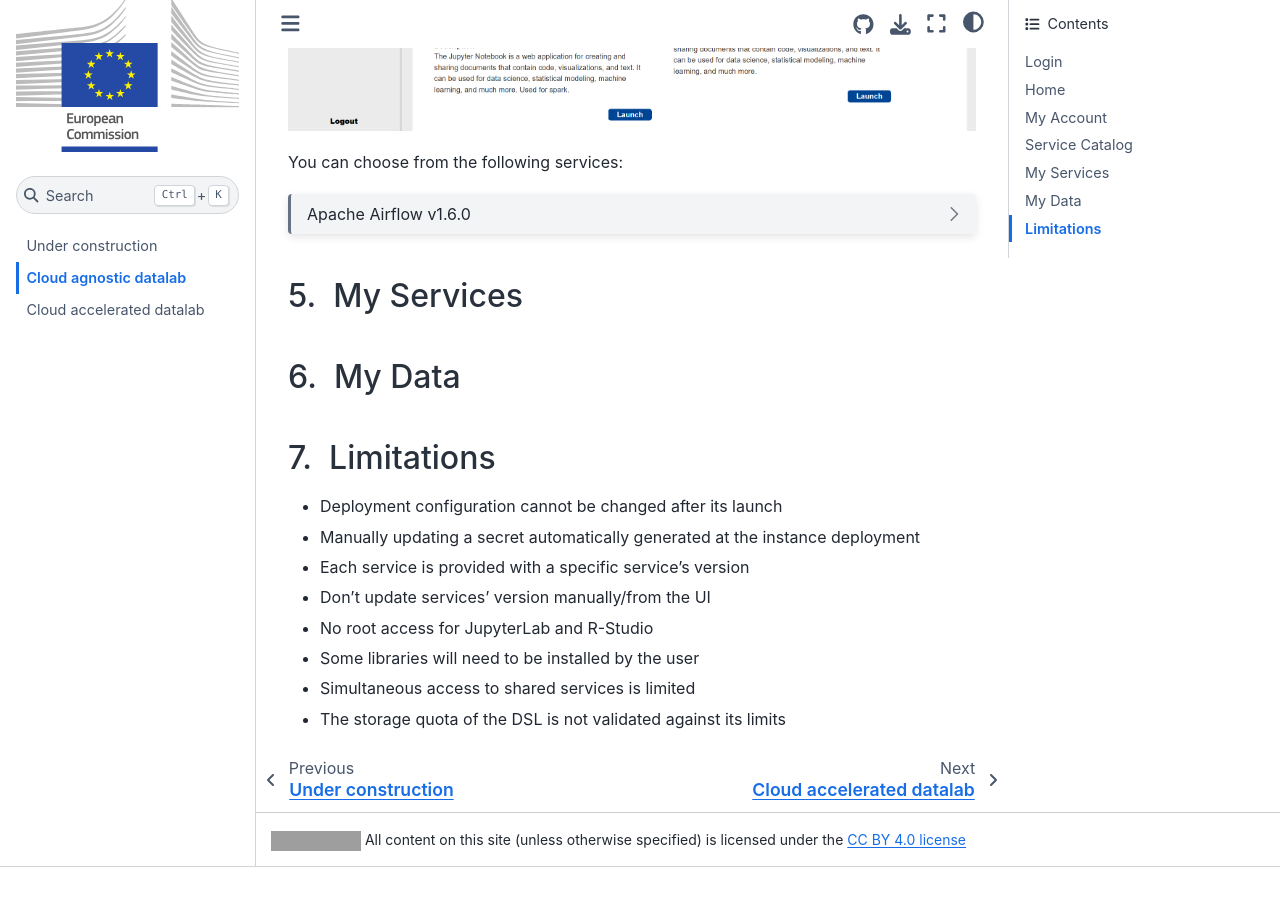
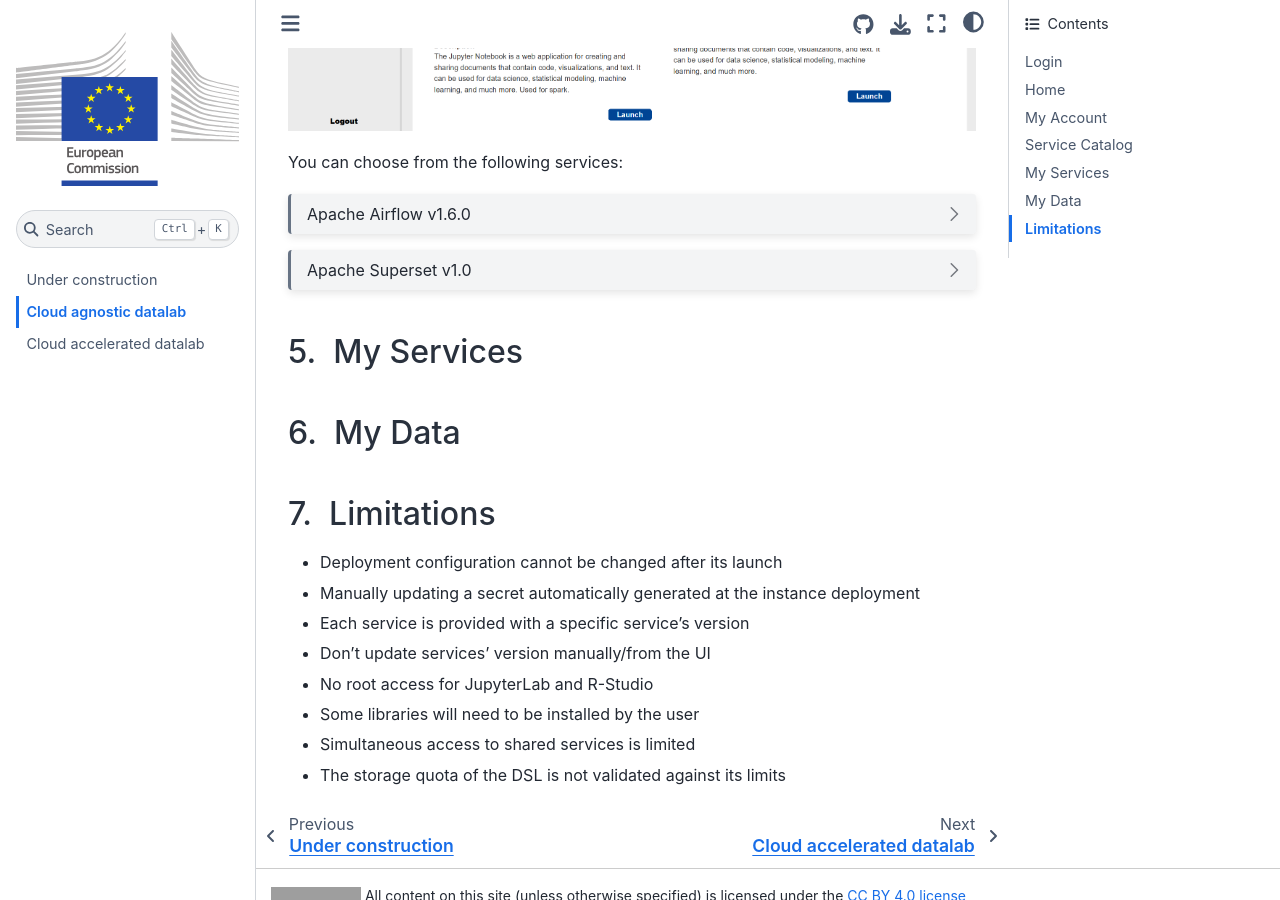
Before and after one commit to eurostat/eubd2023_docs, a Jupyter Book: the page built from cloud-agnostic.md, in a window 1280 px wide and 900 px high, scrolled down 3369 px. Built offline with Jupyter Book 1.0.4 settings and Sphinx 7.4.7 and the Sphinx Book theme 1.1.4, drawn with Linux system fonts in a browser that asks for light colours; before the commit the page ends 4236 px from its top, so only the background shows below that; part of the change alters nothing that is shown; grey boxes are pictures that could not be loaded.

Commit message:
superset

````diff
--- a/cloud-agnostic.md
+++ b/cloud-agnostic.md
@@ -50,10 +50,22 @@ For the Airflow configuration you have to provide:
  - the name
  - if it is shared or private
  - the DSL of your group - there is only one possibility for your group
- - you can change the provided username and password
+ - you have to select the configuration - the **Default** gives you predefined resources, for the **Custom** you can change some of them if the default does not work for you
+ - you can change the provided username
  - you have to select the storage (NFS PVC name) - there is only one possibility for your group
 ```
 
+
+```{dropdown} Apache Superset v1.0
+
+For the Airflow configuration you have to provide:
+ - the name
+ - if it is shared or private
+ - the DSL of your group - there is only one possibility for your group
+ - you have to select the configuration - the **Micro** gives you predefined resources, for the **Custom** you can change some of them if the default does not work for you
+ - you have to provide an admin username
+ - you have to provide an admin email, first name and last name
+```
 ## My Services
 
 
````
